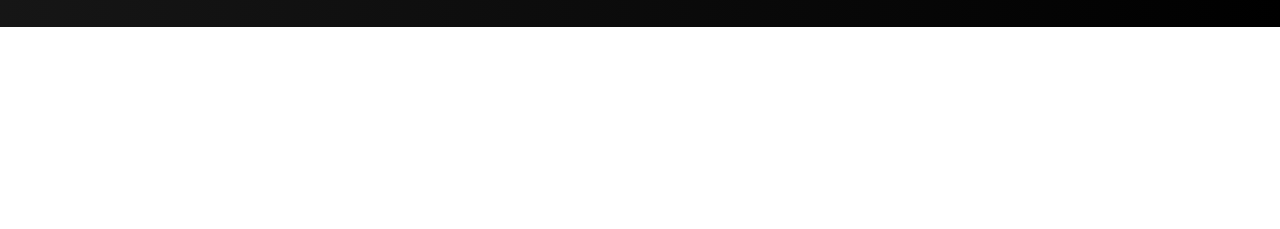
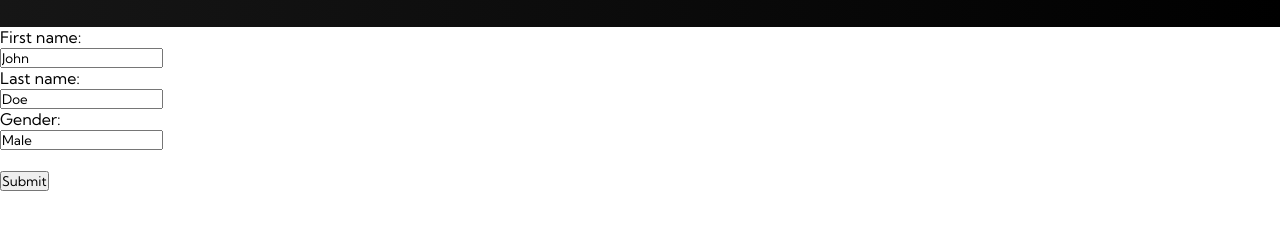
Before and after one commit to parvtaneja/color_pallate, a plain HTML site: page signup.html in a window 1280 px wide. Shown: the part 187-416 px from the top of the page. Drawn offline with Linux system fonts and the light colour scheme.

Commit message:
signup.html

```diff
--- a/signup.html
+++ b/signup.html
@@ -53,5 +53,16 @@
         <p class="hero_description">Sign Up</p>
         </div>
     </div>
+
+    <form action="/action_page.php">
+        <label for="fname">First name:</label><br>
+        <input type="text" id="fname" name="fname" value="John"><br>
+        <label for="lname">Last name:</label><br>
+        <input type="text" id="lname" name="lname" value="Doe"><br>
+        <label for="gender">Gender:</label><br>
+        <input type="text" id="gender" name="gender" value="Male"><br><br>
+        <input type="submit" value="Submit">
+      </form>
+
 </body>
 </html>
```
